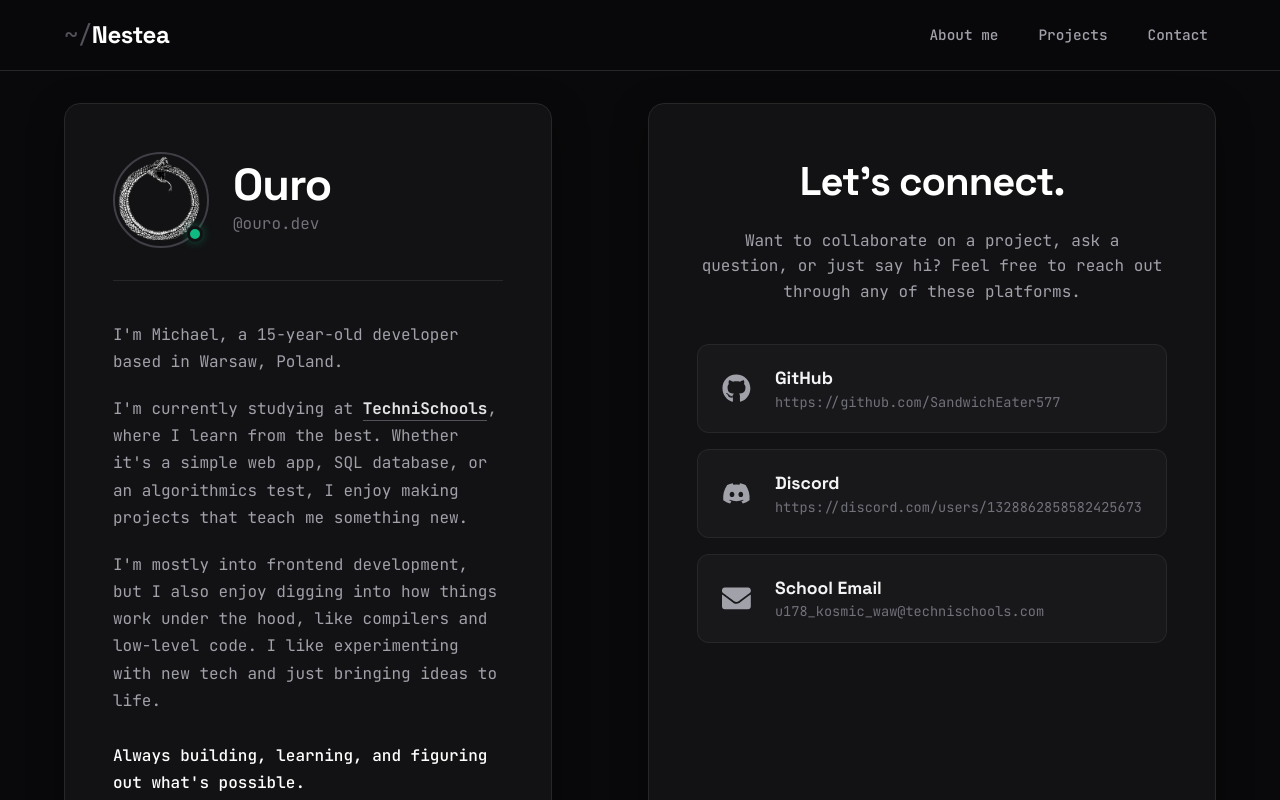
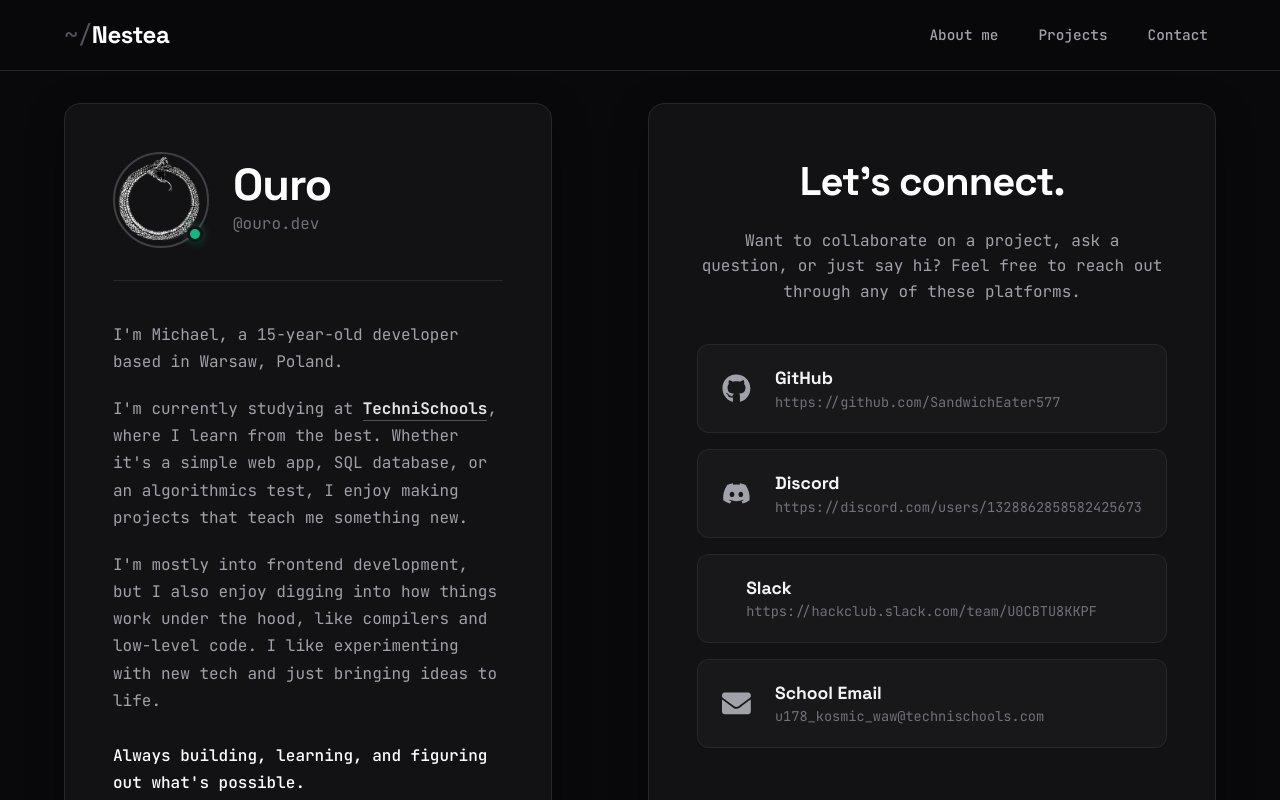
Before and after one commit to SandwichEater577/My-Portflio, a React (Vite) app: page / in a window 1280 px wide. Shown: the top 800 px of the page. Built offline with nearby package versions, Linux system fonts and the light colour scheme.

Commit message:
Added slack link

```diff
--- a/src/Data/data.js
+++ b/src/Data/data.js
@@ -15,6 +15,7 @@ export const navLinks = [
 export const socials = [
     { name: "GitHub", url: "https://github.com/SandwichEater577", color: "#ffffff" },
     { name: "Discord", url: "https://discord.com/users/1328862858582425673", color: "#5865F2" },
+    { name: "Slack", url: "https://hackclub.slack.com/team/U0CBTU8KKPF", color: "#4A154B" },
     { name: "School Email", url: "mailto:u178_kosmic_waw@technischools.com", color: "#EA4335" }
 ];
 
```
